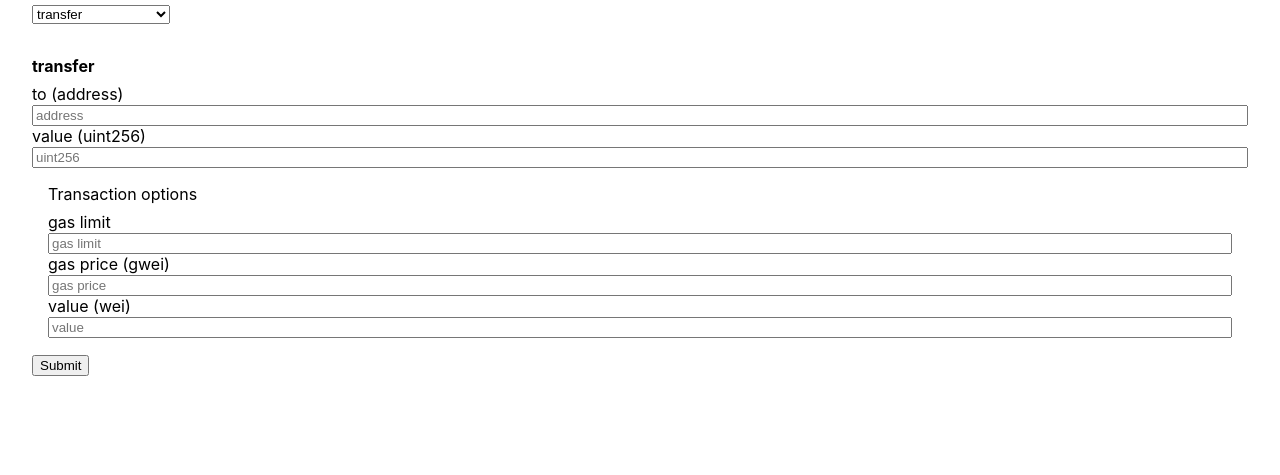
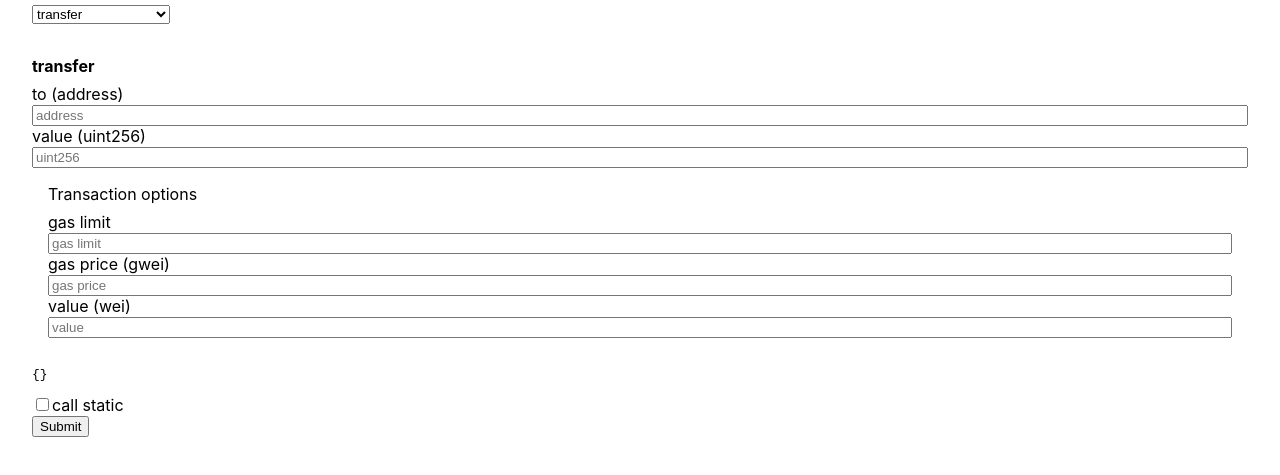
Before and after one commit to miguelmota/ethereum-abi-caller, a React (Create React App) app: page / in a window 1280 px wide. Shown: the part 549-1024 px from the top of the page. Before the commit the page ends 989 px from the top, so only its background shows below. Built offline with nearby package versions, Linux system fonts and the light colour scheme.

Commit message:
Call static option

```diff
--- a/src/App.tsx
+++ b/src/App.tsx
@@ -65,7 +65,7 @@ function TextInput (props: any = {}) {
 }
 
 function AbiForm (props: any = {}) {
-  const [args, setArgs] = useState<any[]>([])
+  const [args, setArgs] = useState<any>({})
   const [gasLimit, setGasLimit] = useState<string>(() => {
     return localStorage.getItem('gasLimit') || ''
   })
@@ -76,9 +76,34 @@ function AbiForm (props: any = {}) {
     return localStorage.getItem('value') || ''
   })
   const [result, setResult] = useState('')
+  const [callStatic, setCallStatic] = useState<boolean>(false)
   const [txhash, setTxhash] = useState<any>(null)
-  const obj = props.abi
-  if (obj.type !== 'function') {
+  const [tx, setTx] = useState<any>(null)
+  const abiObj = props.abi
+
+  useEffect(() => {
+    let tx: any = {
+      gasPrice: gasPrice
+        ? ethers.utils.parseUnits(gasPrice, 'gwei').toString()
+        : undefined,
+      gasLimit: gasLimit ? gasLimit : undefined,
+      value: value ? value : undefined
+    }
+
+    try {
+      if (abiObj) {
+        const iface = new ethers.utils.Interface([abiObj])
+        const data = iface.encodeFunctionData(abiObj.name, Object.values(args))
+        tx.data = data
+      }
+    } catch (err) {
+      // noop
+    }
+
+    setTx(tx)
+  }, [abiObj, gasPrice, gasLimit, value, args])
+
+  if (abiObj.type !== 'function') {
     return null
   }
   const handleSubmit = async (event: any) => {
@@ -86,17 +111,19 @@ function AbiForm (props: any = {}) {
     try {
       const contract = new ethers.Contract(
         props.contractAddress,
-        [obj],
+        [abiObj],
         props.wallet
       )
+
       const txOpts = {
-        gasPrice: gasPrice
-          ? ethers.utils.parseUnits(gasPrice, 'gwei').toString()
-          : undefined,
-        gasLimit: gasLimit ? gasLimit : undefined,
-        value: value ? value : undefined
+        gasPrice: tx.gasPrice,
+        gasLimit: tx.gasLimit,
+        value: tx.value
       }
-      const res = await contract.functions[obj.name](...args, txOpts)
+
+      const res = await contract[callStatic ? 'callStatic' : 'functions'][
+        abiObj.name
+      ](...Object.values(args), txOpts)
       setTxhash(res?.hash)
       setResult(JSON.stringify(res, null, 2))
       if (props.onSubmit) {
@@ -118,18 +145,19 @@ function AbiForm (props: any = {}) {
     setValue(val)
     localStorage.setItem('value', val)
   }
-  const buttonText = ['view', 'pure'].includes(obj.stateMutability)
-    ? 'Call'
-    : 'Submit'
+  const updateCallStatic = (event: any) => {
+    setCallStatic(event.target.checked)
+  }
+
   const txLink = txhash ? getTxExplorerUrl(txhash, props.network) : null
 
   return (
     <div>
       <form onSubmit={handleSubmit}>
         <label style={{ marginBottom: '0.5rem' }}>
-          <strong>{obj.name}</strong>
+          <strong>{abiObj.name}</strong>
         </label>
-        {obj.inputs.map((input: any, i: number) => {
+        {abiObj.inputs.map((input: any, i: number) => {
           return (
             <div key={i}>
               <label>
@@ -139,8 +167,9 @@ function AbiForm (props: any = {}) {
                 value={args[i]}
                 placeholder={input.type}
                 onChange={(val: string) => {
-                  args[i] = val
-                  setArgs(args)
+                  const newArgs = Object.assign({}, args)
+                  newArgs[i] = val
+                  setArgs(newArgs)
                 }}
               />
             </div>
@@ -167,7 +196,22 @@ function AbiForm (props: any = {}) {
             onChange={updateValue}
           />
         </div>
-        <button type='submit'>{buttonText}</button>
+        {tx && (
+          <div>
+            <pre>{JSON.stringify(tx, null, 2)}</pre>
+          </div>
+        )}
+        <div>
+          <input
+            type='checkbox'
+            checked={callStatic}
+            onChange={updateCallStatic}
+          />
+          call static
+        </div>
+        <div>
+          <button type='submit'>Submit</button>
+        </div>
       </form>
       <pre>{result}</pre>
       {txLink && (
--- a/src/index.css
+++ b/src/index.css
@@ -47,3 +47,9 @@ textarea:read-only {
 textarea {
   height: 200px;
 }
+
+pre {
+  width: 100%;
+  white-space: break-spaces;
+  word-break: break-all;
+}
```
